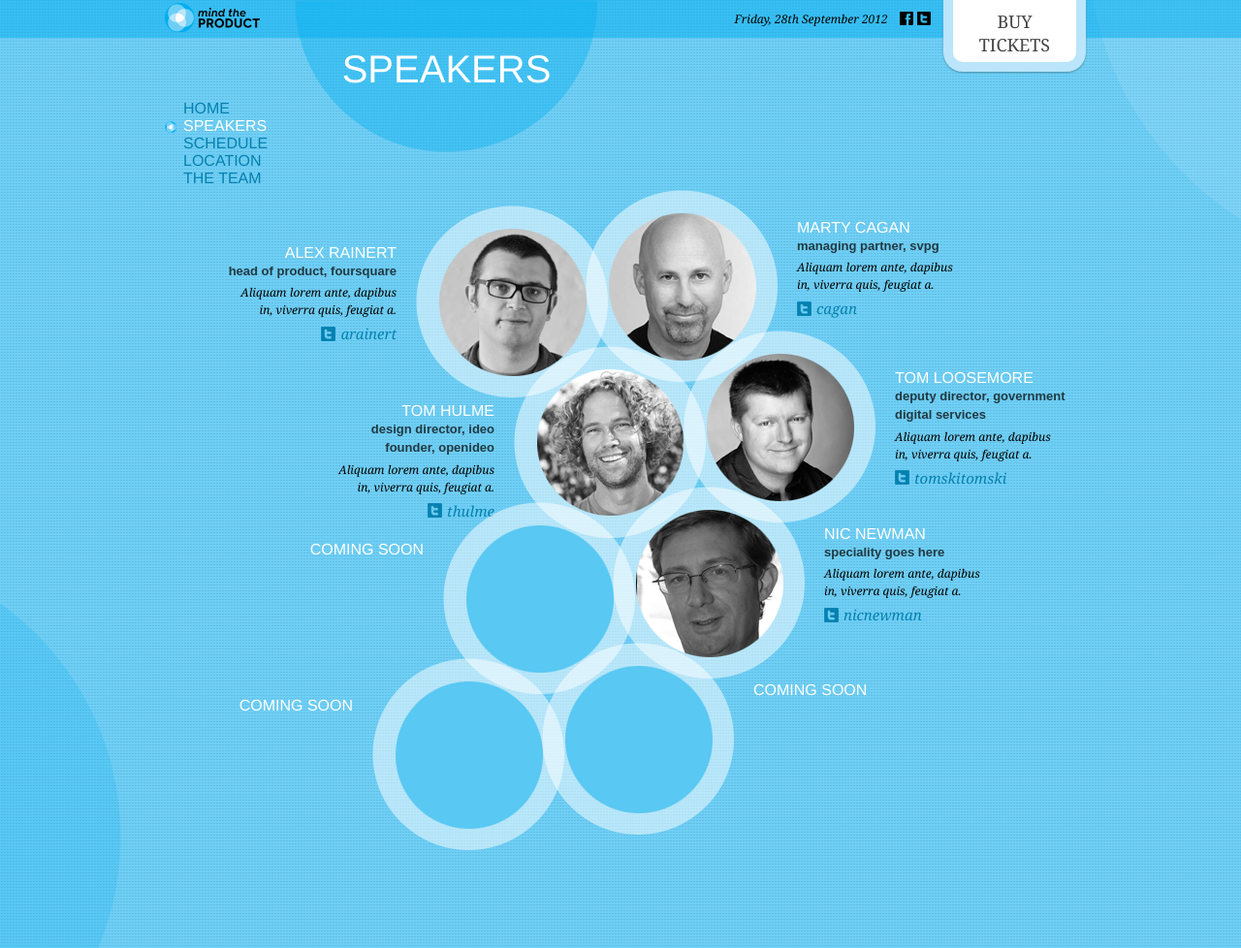
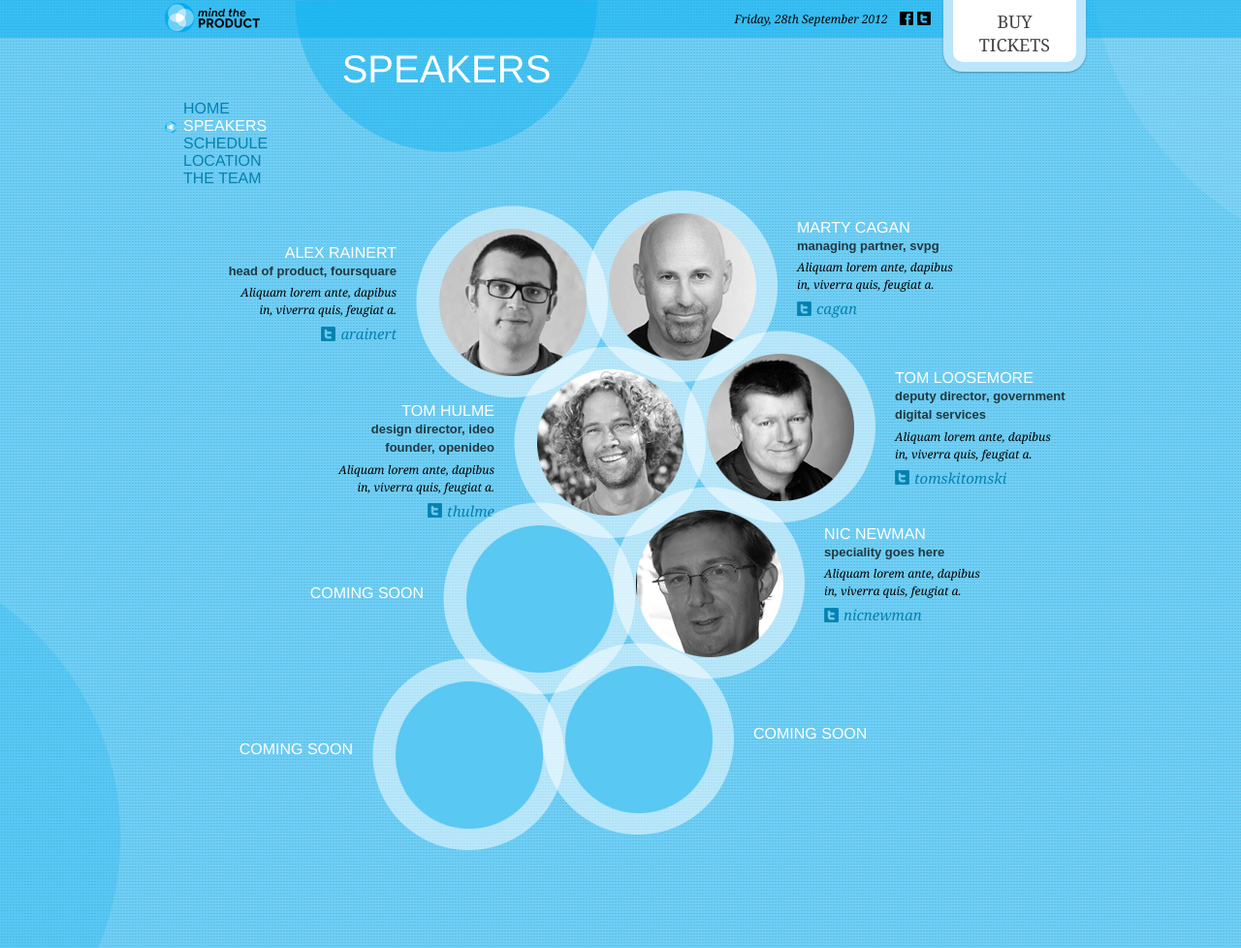
Before and after one commit to mindtheproduct/2012, a PHP site: page / in a window 1280 px wide. Shown: the part 1141-2119 px from the top of the page at 97% size. Run offline with PHP 8.4, Linux system fonts and the light colour scheme; some libraries are stand-ins or nearby versions.

Commit message:
added back Sam's fixes

```diff
--- a/css/style.css
+++ b/css/style.css
@@ -89,6 +89,7 @@ main elements
 #location,
 #the-team {
   height: 1140px;
+  min-width: 960px;
   width: 100%;
   position: relative;
 }
@@ -162,6 +163,7 @@ main-nav
 ul.main-nav {
   float: left;
   margin: 4px 0 0 10px;
+  white-space: nowrap;
   width: 100px;
   z-index: 1000;
 }
@@ -287,8 +289,8 @@ speakers
 .speaker-left a:hover, .speaker-right a:hover {
   color: #034c67;
 }
-h4.speaker-tbc {
-  margin-top: 85px;
+.speaker-tbc h4 {
+  margin-top: 85px !important;
 }
 .speaker-left {
   text-align: right;
--- a/css/style.less
+++ b/css/style.less
@@ -110,6 +110,7 @@ main elements
 
 #start-page, #speakers, #schedule, #location, #the-team{
 	height: 1140px;
+	min-width: 960px;
 	width: 100%;
 	position: relative;
 }
@@ -186,6 +187,7 @@ main-nav
 ul.main-nav{
 	float: left;
 	margin: 4px 0 0 10px;
+	white-space: nowrap;
 	width: 100px;
 	z-index: 1000;
 	li{
@@ -322,9 +324,11 @@ speakers
 	}
 }
 
-h4.speaker-tbc{
-	margin-top: 85px;
+.speaker-tbc{
+	h4{
+		margin-top: 85px !important;
 	}
+}
 
 .speaker-left{
 	text-align: right;
```
